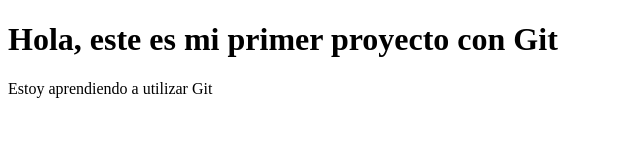
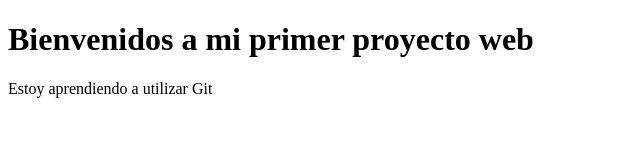
Before and after one commit to garcialeslie240223-hash/mi_proyecto_web, a plain HTML site: page index.html in a window 1280 px wide. Shown: the whole page, without its empty margins (0-640 px from the left). Drawn offline with Linux system fonts and the light colour scheme.

Commit message:
Actualiza index.html

```diff
--- a/index.html
+++ b/index.html
@@ -1,10 +1,12 @@
 <!DOCTYPE html>
+<html lang="en">
 <head>
+    <meta charset="UTF-8">
     <title>Mi primer proyecto</title>
 </head>
 <body>
 
-    <h1>Hola, este es mi primer proyecto con Git</h1>
+    <h1>Bienvenidos a mi primer proyecto web</h1>
     <p>Estoy aprendiendo a utilizar Git</p>
 
 </body>
```
